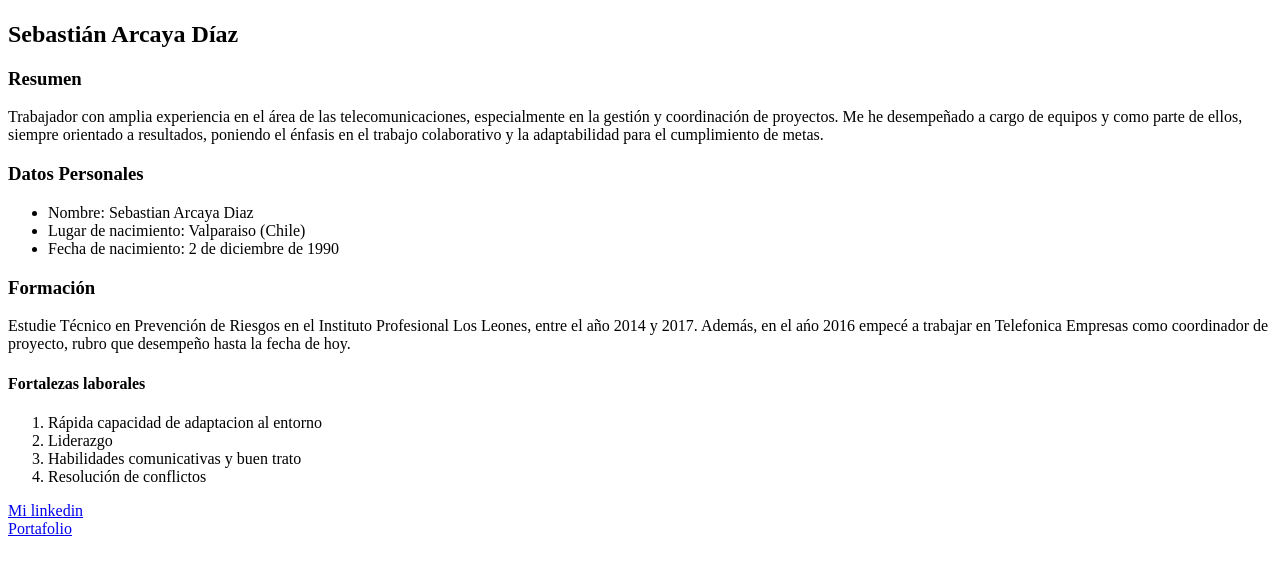
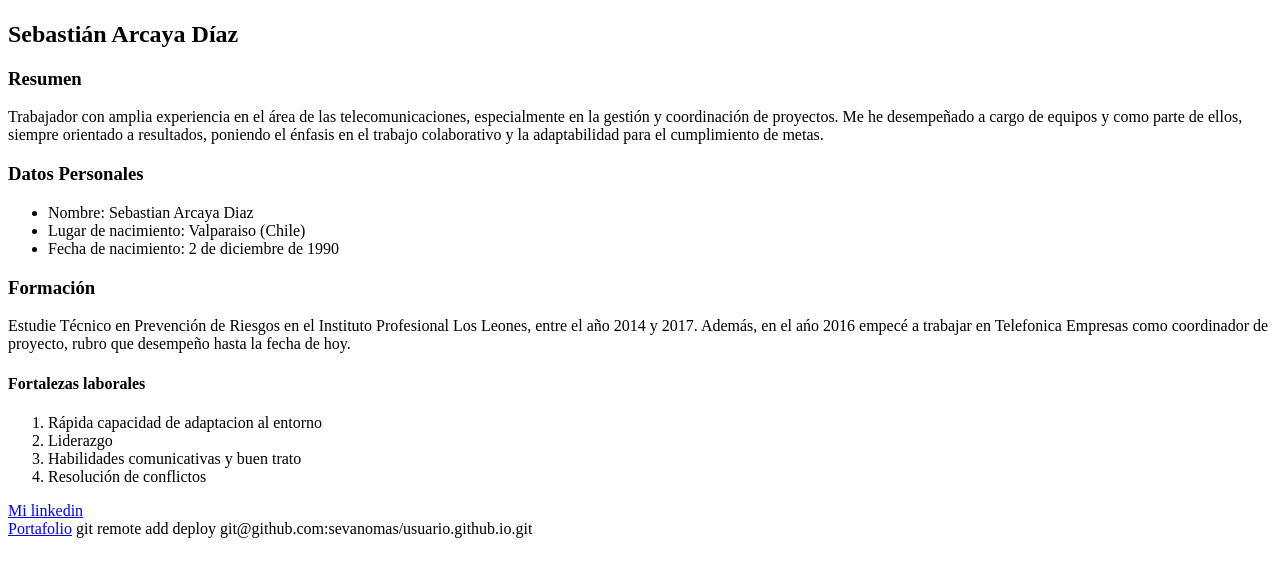
Before and after one commit to sevanomas/desafio1, a plain HTML site: page index.html in a window 1280 px wide. Shown: the part 203-780 px from the top of the page. Drawn offline with Linux system fonts and the light colour scheme.

Commit message:
initial commit

```diff
--- a/index.html
+++ b/index.html
@@ -42,3 +42,5 @@
 </body>
 
 </html>
+
+git remote add deploy git@github.com:sevanomas/usuario.github.io.git
```
